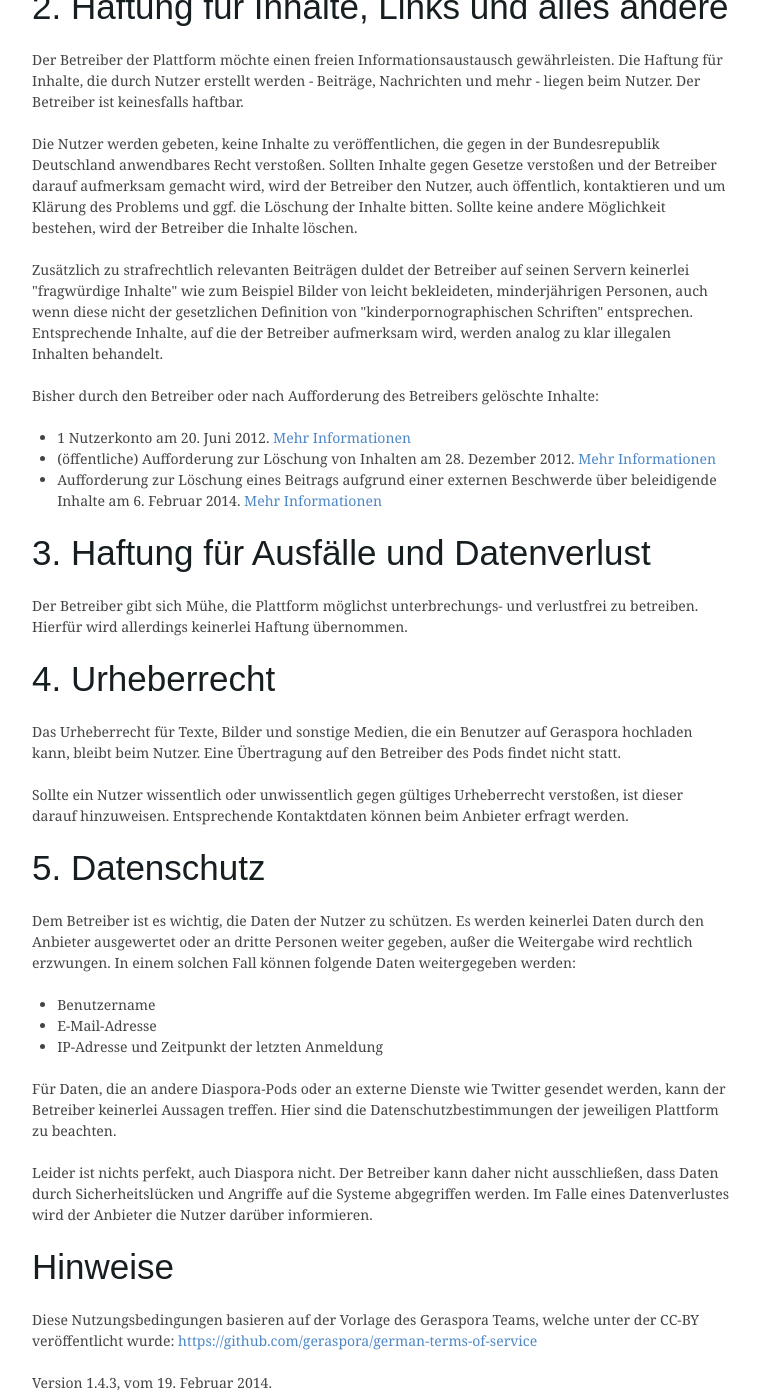
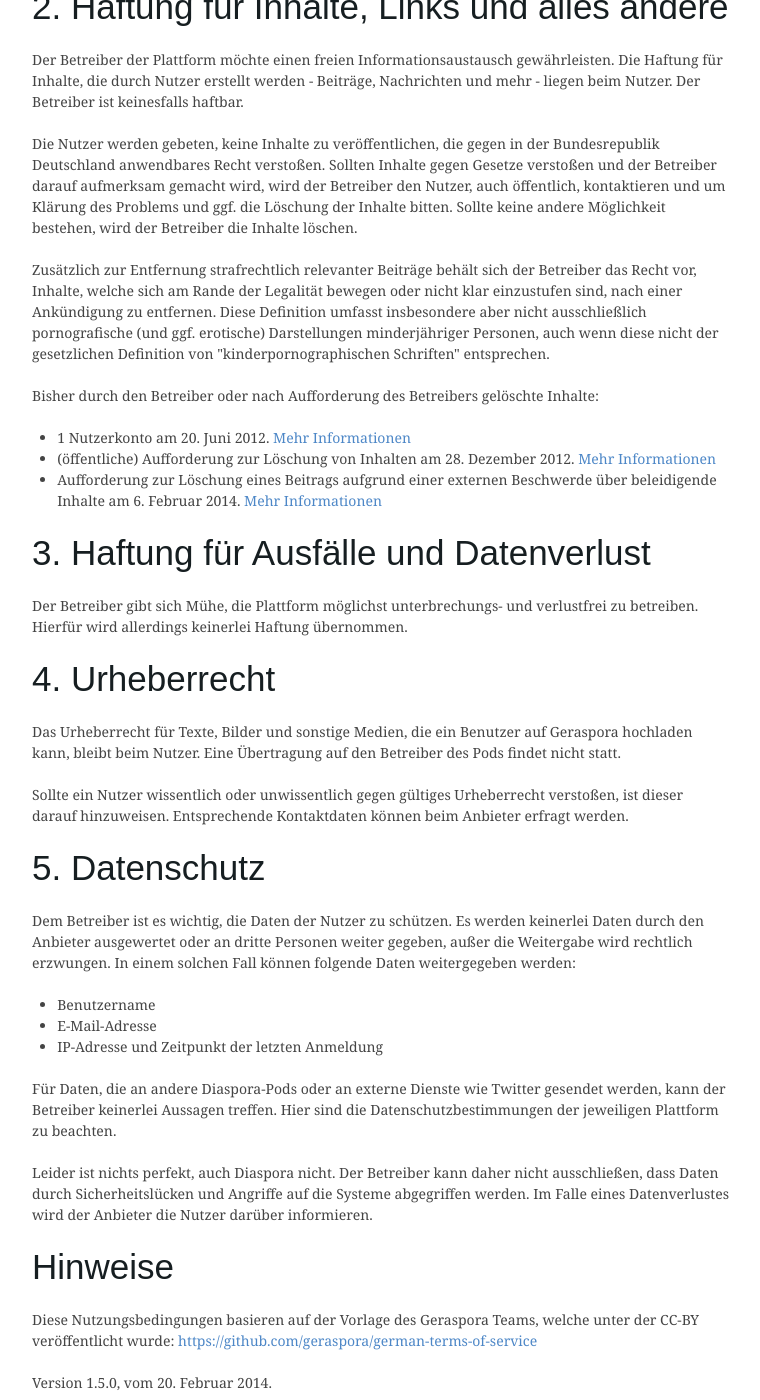
Before and after one commit to geraspora/meta, a Jekyll site: the page built from legal.html, in a window 1280 px wide and 1400 px high, scrolled down 728 px. Shown: the whole window, without its empty margins (69-829 px from the left). Built offline with Jekyll 4.4.1, drawn with Linux system fonts in a browser that asks for light colours; some web fonts are replaced; Markdown is read by kramdown in place of the engine named in the settings.

Commit message:
further clarifications

```diff
--- a/legal.html
+++ b/legal.html
@@ -34,7 +34,7 @@ title: Impressum, Nutzungsbedingungen und Datenschutz - Geraspora
 Die Nutzer werden gebeten, keine Inhalte zu veröffentlichen, die gegen in der Bundesrepublik Deutschland anwendbares Recht verstoßen. Sollten Inhalte gegen Gesetze verstoßen und der Betreiber darauf aufmerksam gemacht wird, wird der Betreiber den Nutzer, auch öffentlich, kontaktieren und um Klärung des Problems und ggf. die Löschung der Inhalte bitten. Sollte keine andere Möglichkeit bestehen, wird der Betreiber die Inhalte löschen.
   </p>
   <p>
-    Zusätzlich zu strafrechtlich relevanten Beiträgen duldet der Betreiber auf seinen Servern keinerlei &quot;fragwürdige Inhalte&quot; wie zum Beispiel Bilder von leicht bekleideten, minderjährigen Personen, auch wenn diese nicht der gesetzlichen Definition von &quot;kinderpornographischen Schriften&quot; entsprechen. Entsprechende Inhalte, auf die der Betreiber aufmerksam wird, werden analog zu klar illegalen Inhalten behandelt.
+    Zusätzlich zur Entfernung strafrechtlich relevanter Beiträge behält sich der Betreiber das Recht vor, Inhalte, welche sich am Rande der Legalität bewegen oder nicht klar einzustufen sind, nach einer Ankündigung zu entfernen. Diese Definition umfasst insbesondere aber nicht ausschließlich pornografische (und ggf. erotische) Darstellungen minderjähriger Personen, auch wenn diese nicht der gesetzlichen Definition von &quot;kinderpornographischen Schriften&quot; entsprechen.
   </p>
   <p>
     Bisher durch den Betreiber oder nach Aufforderung des Betreibers gelöschte Inhalte:
@@ -79,5 +79,5 @@ Leider ist nichts perfekt, auch Diaspora nicht. Der Betreiber kann daher nicht a
     Diese Nutzungsbedingungen basieren auf der Vorlage des Geraspora Teams, welche unter der
     CC-BY veröffentlicht wurde: <a href="https://github.com/geraspora/german-terms-of-service">https://github.com/geraspora/german-terms-of-service</a>
   </p>
-  <p>Version 1.4.3, vom 19. Februar 2014.</p>
+  <p>Version 1.5.0, vom 20. Februar 2014.</p>
 </div>
```
